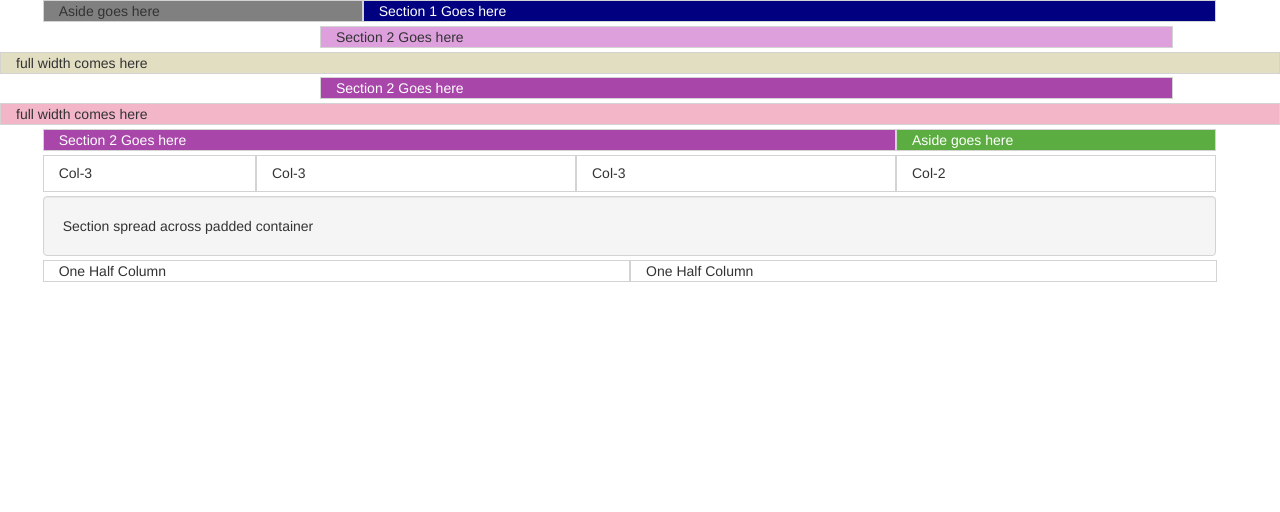
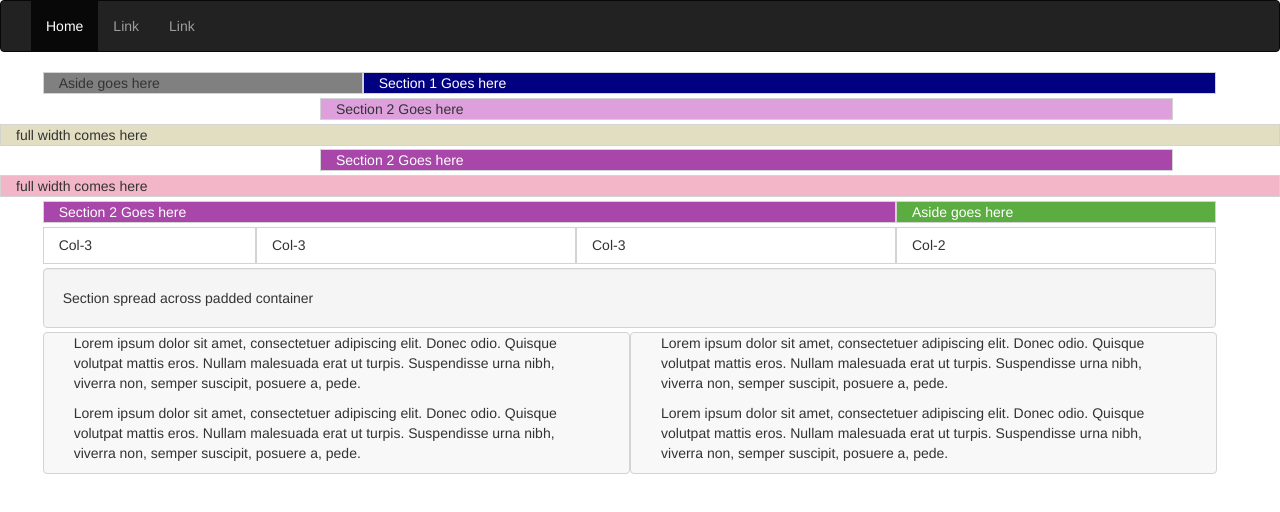
Before and after one commit to vladyn/bs3-grid-example, a website: page flex.html in a window 1280 px wide. Drawn offline with nearby package versions, Linux system fonts and the light colour scheme.

Commit message:
playing with BS3 navbar and applying it to the sections

```diff
--- a/flex.html
+++ b/flex.html
@@ -1,13 +1,32 @@
 <!doctype>
 <html>
 <head>
-<meta charset="UTF-8" />
+    <meta charset="UTF-8"/>
     <title>Flexbox grid of elements </title>
     <link rel="stylesheet" href="bower_components/bootstrap/dist/css/bootstrap.css" type="text/css">
     <script src="bower_components/livereload-js/dist/livereload.js"></script>
     <link rel="stylesheet" href="styles/custom.css">
 </head>
 <body>
+<div class="bs-example" data-example-id="inverted-navbar">
+    <nav class="navbar navbar-inverse">
+        <div class="container-fluid">
+            <div class="navbar-header">
+                <button type="button" class="collapsed navbar-toggle" data-toggle="collapse"
+                        data-target="#bs-example-navbar-collapse-9" aria-expanded="false"><span class="sr-only">Toggle navigation</span>
+                    <span class="icon-bar"></span> <span class="icon-bar"></span> <span class="icon-bar"></span>
+                </button>
+            <div class="collapse navbar-collapse" id="bs-example-navbar-collapse-9">
+                <ul class="nav navbar-nav">
+                    <li class="active"><a href="#">Home</a></li>
+                    <li><a href="#">Link</a></li>
+                    <li><a href="#">Link</a></li>
+                </ul>
+            </div>
+        </div>
+    </nav>
+</div>
+</div>
 <div class="container-fluid">
     <div class="flex-container row">
         <aside class="col-md-3 offset-custom">Aside goes here</aside>
@@ -23,9 +42,29 @@
         <div class="col-md-3"><h5>Col-3</h5></div>
         <div class="col-md-3"><h5>Col-2</h5></div>
         <section class="col-md-11 offset-custom well">Section spread across padded container</section>
-    <div class="col-md-6 col-half offset-custom">One Half Column</div>
-    <div class="col-md-6 col-half">One Half Column</div>
+        <div class="col-md-6 col-half offset-custom navbar navbar-default">
+          <button type="button" class="collapsed navbar-toggle" data-toggle="collapse"
+                  data-target="#bs-example-navbar-collapse-10" aria-expanded="false"><span class="sr-only">Toggle navigation</span>
+              <span class="icon-bar"></span> <span class="icon-bar"></span> <span class="icon-bar"></span>
+          </button>
+          <div class="collapse navbar-collapse" id="bs-example-navbar-collapse-10">
+              <p>Lorem ipsum dolor sit amet, consectetuer adipiscing elit. Donec odio. Quisque volutpat mattis eros. Nullam malesuada erat ut turpis. Suspendisse urna nibh, viverra non, semper suscipit, posuere a, pede.</p>
+              <p>Lorem ipsum dolor sit amet, consectetuer adipiscing elit. Donec odio. Quisque volutpat mattis eros. Nullam malesuada erat ut turpis. Suspendisse urna nibh, viverra non, semper suscipit, posuere a, pede.</p>
           </div>
         </div>
+        <div class="col-md-6 col-half navbar navbar-default">
+          <button type="button" class="collapsed navbar-toggle" data-toggle="collapse"
+                  data-target="#bs-example-navbar-collapse-11" aria-expanded="false"><span class="sr-only">Toggle navigation</span>
+              <span class="icon-bar"></span> <span class="icon-bar"></span> <span class="icon-bar"></span>
+          </button>
+          <div class="collapse navbar-collapse" id="bs-example-navbar-collapse-11">
+              <p>Lorem ipsum dolor sit amet, consectetuer adipiscing elit. Donec odio. Quisque volutpat mattis eros. Nullam malesuada erat ut turpis. Suspendisse urna nibh, viverra non, semper suscipit, posuere a, pede.</p>
+              <p>Lorem ipsum dolor sit amet, consectetuer adipiscing elit. Donec odio. Quisque volutpat mattis eros. Nullam malesuada erat ut turpis. Suspendisse urna nibh, viverra non, semper suscipit, posuere a, pede.</p>
+          </div>
+        </div>
+    </div>
+</div>
+<script src="bower_components/jquery/dist/jquery.js"></script>
+<script src="bower_components/bootstrap/dist/js/bootstrap.js"></script>
 </body>
 </html>
```
Also changed, not shown: js/main.js (+2 -8 lines). Lines whose indentation alone changed are shown as unchanged.
